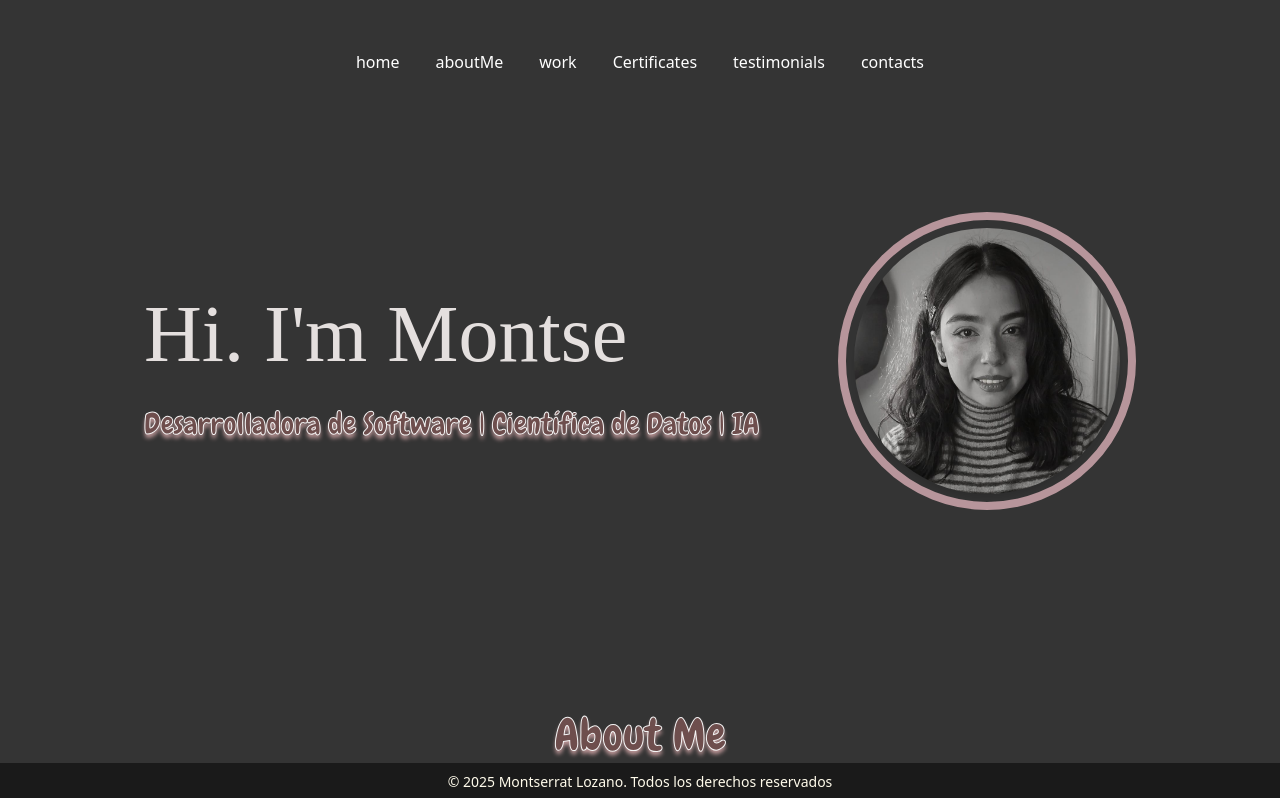
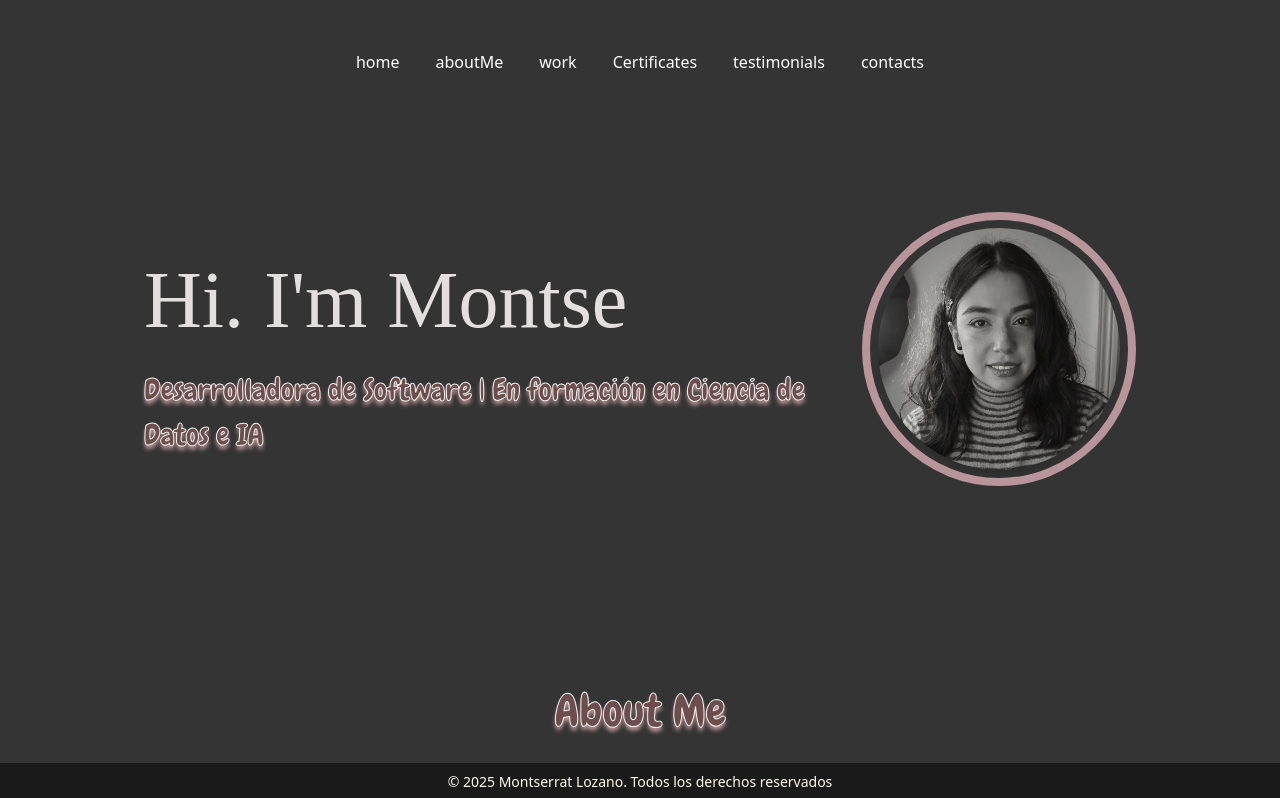
Before and after one commit to zaimont/portafolio2.1, a React (Vite) app: page / in a window 1280 px wide. Shown: the top 798 px of the page. Built offline with nearby package versions, Linux system fonts and the light colour scheme.

Commit message:
cambios en la informacion y links

```diff
--- a/src/components/header.jsx
+++ b/src/components/header.jsx
@@ -20,12 +20,12 @@ function Header() {
 
                     <div className={`w-full md:w-auto ${showMenu ? 'flex' : 'hidden'} md:flex flex-col md:flex-row items-center md:justify-center md:mx-auto gap-4 `}>
 
-                        <a onClick={() => setShowMenu(false)} className=" hover:scale-105 transition-transform duration-500 hover:shadow-lg p-2 transition duration-300 rounded-full border-2 border-transparent hover:border-[#684646] hover:bg-[rgba(104,70,70,0.2)]" href="home.tsx">home</a>
+                        <a onClick={() => setShowMenu(false)} className=" hover:scale-105 transition-transform duration-500 hover:shadow-lg p-2 transition duration-300 rounded-full border-2 border-transparent hover:border-[#684646] hover:bg-[rgba(104,70,70,0.2)]" href="#home">home</a>
                         <a onClick={() => setShowMenu(false)} className="hover:scale-105 transition-transform duration-500 hover:shadow-lg p-2 transition duration-300 rounded-full border-2 border-transparent hover:border-[#684646] hover:bg-[rgba(104,70,70,0.2)]" href="#aboutMe">aboutMe</a>
                         <a onClick={() => setShowMenu(false)} className="hover:scale-105 transition-transform duration-500 hover:shadow-lg p-2 transition duration-300 rounded-full border-2 border-transparent hover:border-[#684646] hover:bg-[rgba(104,70,70,0.2)]" href="#work">work</a>
                         <a onClick={() => setShowMenu(false)} className="hover:scale-105 transition-transform duration-500 hover:shadow-lg p-2 transition duration-300 rounded-full border-2 border-transparent hover:border-[#684646] hover:bg-[rgba(104,70,70,0.2)]" href="#certificates">Certificates</a>
                         <a onClick={() => setShowMenu(false)} className="hover:scale-105 transition-transform duration-500 hover:shadow-lg p-2 transition duration-300 rounded-full border-2 border-transparent hover:border-[#684646] hover:bg-[rgba(104,70,70,0.2)]" href="#testimonials">testimonials</a>
-                        <a onClick={() => setShowMenu(false)} className="hover:scale-105 transition-transform duration-500 hover:shadow-lg p-2 transition duration-300 rounded-full border-2 border-transparent hover:border-[#684646] hover:bg-[rgba(104,70,70,0.2)]" href="">contacts</a>
+                        <a onClick={() => setShowMenu(false)} className="hover:scale-105 transition-transform duration-500 hover:shadow-lg p-2 transition duration-300 rounded-full border-2 border-transparent hover:border-[#684646] hover:bg-[rgba(104,70,70,0.2)]" href="#letsTalk">contacts</a>
                     </div>
                 </div>
             </div>
@@ -40,7 +40,7 @@ function Header() {
                         WebkitTextStrokeColor: "#F5F5F5",
                         fontFamily: "'Chewy', sans-serif"
                     }}>
-                        Desarrolladora de Software | Científica de Datos | IA
+                        Desarrolladora de Software | En formación en Ciencia de Datos e IA
                     </p>
                 </div>
                 <div className="rounded-full object-cover flex items-center justify-center w-[80%] md:w-[30%] h-[50%] md:h-[50%] border-8 border-[#B7959B] p-2 mt-6 md:mt-0 relative overflow-hidden">
```
